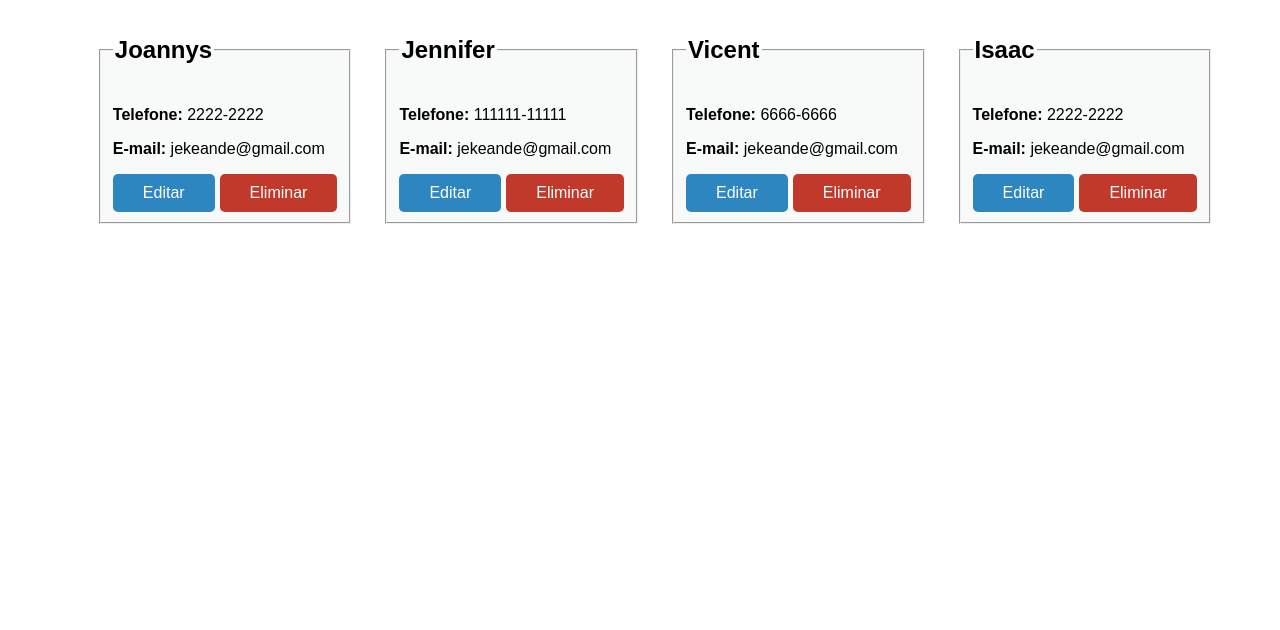
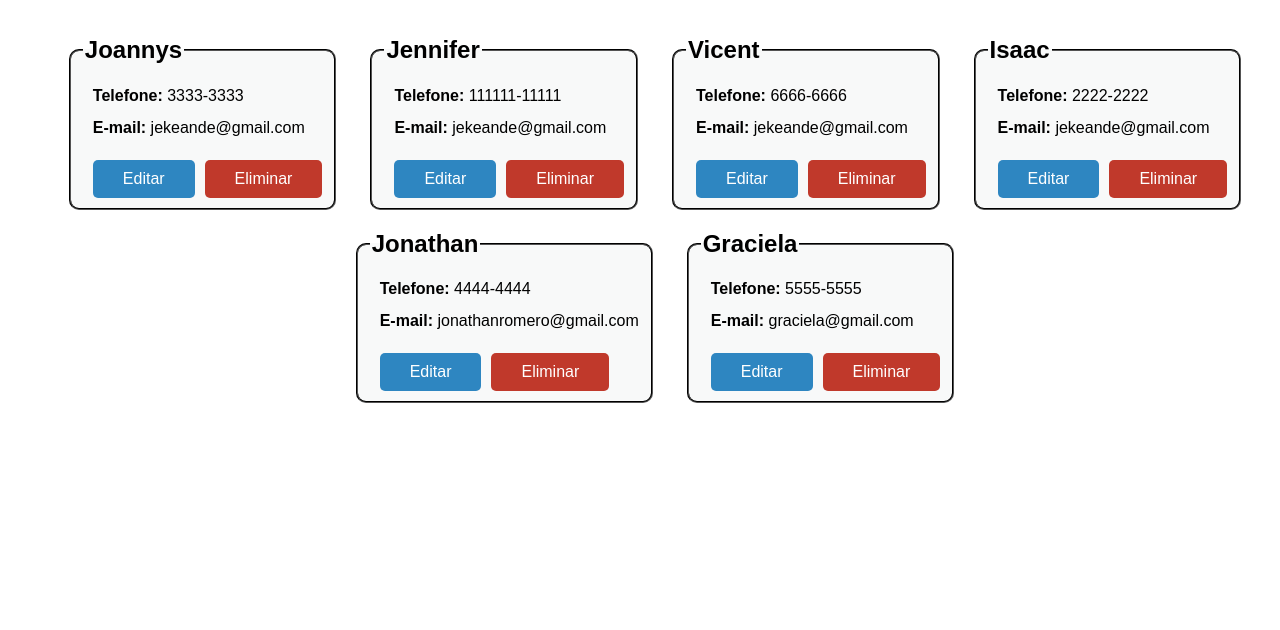
Before and after one commit to jekeande/agenda-react, a React app in the folder agenda-react/: page / in a window 1280 px wide. Shown: the part 170-800 px from the top of the page. Built offline with nearby package versions, Linux system fonts and the light colour scheme; data requests are answered from the project's data file.

Commit message:
2/7/22 - 8:13

```diff
--- a/agenda-react/db.json
+++ b/agenda-react/db.json
@@ -3,7 +3,7 @@
     {
       "id": 41,
       "nome": "Joannys",
-      "telefone": "2222-2222",
+      "telefone": "3333-3333",
       "email": "jekeande@gmail.com"
     },
     {
@@ -23,6 +23,18 @@
       "nome": "Isaac",
       "telefone": "2222-2222",
       "email": "jekeande@gmail.com"
+    },
+    {
+      "id": 45,
+      "nome": "Jonathan",
+      "telefone": "4444-4444",
+      "email": "jonathanromero@gmail.com"
+    },
+    {
+      "id": 46,
+      "nome": "Graciela",
+      "telefone": "5555-5555",
+      "email": "graciela@gmail.com"
     }
   ]
 }
--- a/agenda-react/src/Assets/Contact.css
+++ b/agenda-react/src/Assets/Contact.css
@@ -11,8 +11,10 @@
 }
 
 fieldset{
-    color: black;
+    border-color: black;
     background-color: #F8F9F9;
+    border: 9px groove (internal value);
+    border-radius: 10px;
 }
 
 .edit{
@@ -21,13 +23,17 @@ fieldset{
 
 .dele{
     background-color:#C0392B;
-    margin-left: 5px;
 }
 
 .salvar,
 .Editar{
     background-color:#551a8b;
     margin-left: 60%;
+}
+
+.edit,
+.dele{
+    margin-left: 10px;
 }
 
 button{
@@ -46,7 +52,7 @@ button:hover{
 }
 
 h1{
-    color:blanchedalmond;
+    color:white;
     display: flex;
     justify-content: center;
     background-color:#551a8b;
@@ -96,3 +102,10 @@ form{
     font-size: 20px;
     margin-left: 40px;
 }
+
+.Contact ol{
+    line-height: 2;
+    list-style-type: none;
+    margin-top: -10px;
+    margin-left: -30px;
+}
--- a/agenda-react/src/components/contact.js
+++ b/agenda-react/src/components/contact.js
@@ -18,8 +18,10 @@ export default function Contact({contatos, setUpdateList, updateList}) {
             <fieldset>
                     <legend><h2>{contatos.nome}</h2></legend>
                 <div>
-                    <p><b>Telefone:  </b>{contatos.telefone}</p>
-                    <p><b>E-mail:  </b>{contatos.email}</p>
+                    <ol>
+                        <li><b>Telefone:  </b>{contatos.telefone}</li>
+                        <li><b>E-mail:  </b>{contatos.email}</li>
+                    </ol>
                 </div>
                 <div>
                     <Link to={{pathname:`/edit/${contatos.id}`}}>
```
